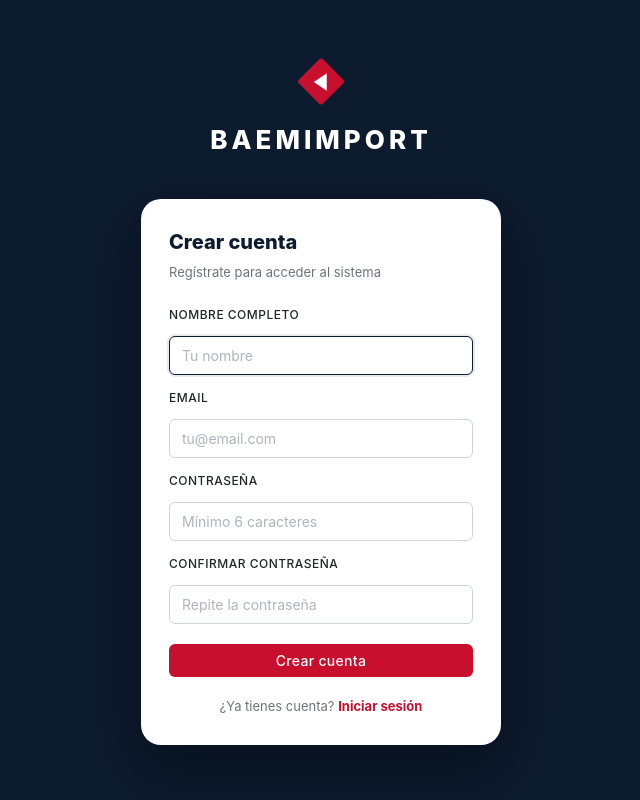
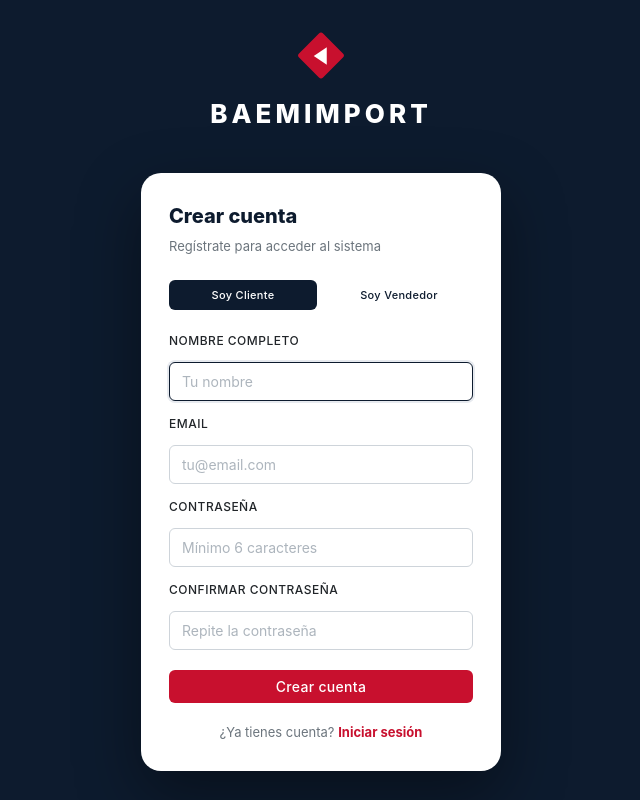
Before and after one commit to dinabenayzahelmitmari-dotcom/BaemImport, a React (Create React App) app in the folder frontend/: page /register in a window 1280 px wide. Shown: the whole page, without its empty margins (319-959 px from the left). Built offline with nearby package versions, Linux system fonts and the light colour scheme; no server answers; a web font is replaced by a local one.

Commit message:
feat(auth): allow public register as cliente or vendedor

```diff
--- a/frontend/src/pages/Register.js
+++ b/frontend/src/pages/Register.js
@@ -8,7 +8,7 @@ import ApiEndpointConfig from '../components/ApiEndpointConfig';
 export default function Register() {
   const navigate = useNavigate();
   const { login } = useAuth();
-    const [form, setForm] = useState({ nombre:'', email:'', password:'', confirmar:'' });
+    const [form, setForm] = useState({ nombre:'', email:'', password:'', confirmar:'', rol:'cliente' });
     const [loading, setLoading] = useState(false);
     const [error, setError] = useState('');
 
@@ -21,7 +21,8 @@ export default function Register() {
         await axios.post('/api/auth/register', {
           nombre: form.nombre,
           email: form.email,
-          password: form.password
+          password: form.password,
+          rol: form.rol
         });
         await login(form.email, form.password);
         navigate('/');
@@ -53,6 +54,17 @@ export default function Register() {
             {error && <div style={{ background:'#fff0f2', border:'1px solid #ffd0d7', color:'var(--red-dark)', padding:'10px 14px', borderRadius:8, fontSize:13, marginBottom:16 }}>{error}</div>}
 
             <form onSubmit={handleSubmit} style={{ display:'flex', flexDirection:'column', gap:14 }}>
+              <div style={{ display:'flex', gap:8, marginBottom:8 }}>
+                <button type="button"
+                  onClick={() => setForm(f => ({ ...f, rol:'cliente' }))}
+                  className={`btn btn-full ${form.rol === 'cliente' ? 'btn-navy' : 'btn-outline'}`}
+                  style={{ fontSize:11, padding:'8px 0' }}>Soy Cliente</button>
+                <button type="button"
+                  onClick={() => setForm(f => ({ ...f, rol:'vendedor' }))}
+                  className={`btn btn-full ${form.rol === 'vendedor' ? 'btn-navy' : 'btn-outline'}`}
+                  style={{ fontSize:11, padding:'8px 0' }}>Soy Vendedor</button>
+              </div>
+
               <div className="form-group">
                 <label className="form-label">Nombre completo</label>
                 <input className="form-input" required autoFocus value={form.nombre}
```
Also changed, not shown: 1 other file (tests, documents, lock files or other folders).
